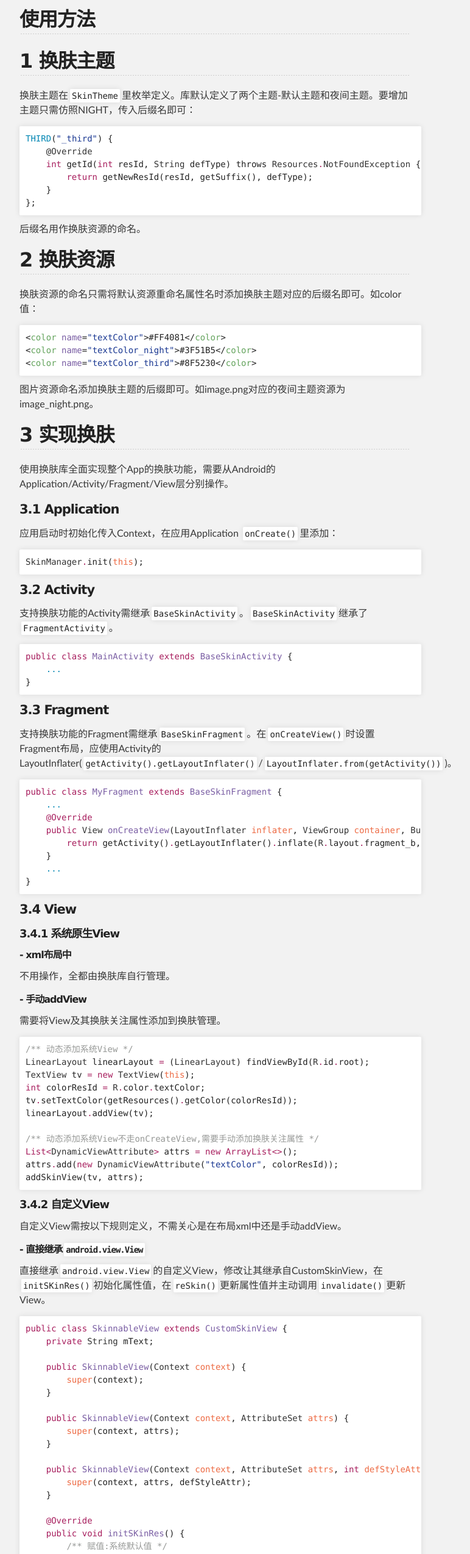
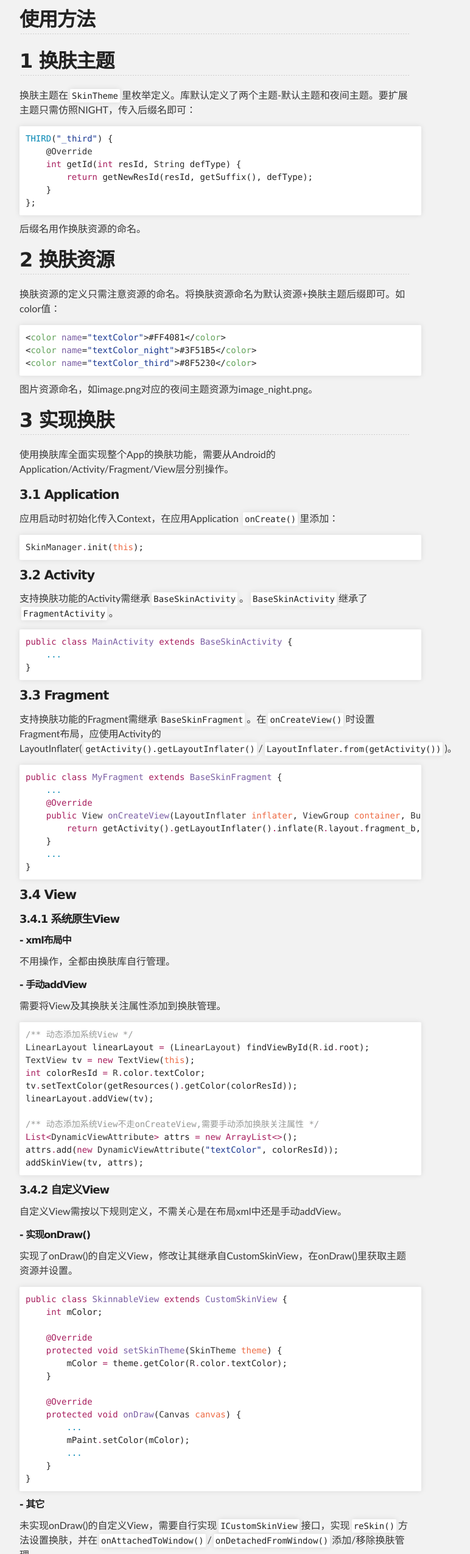
Before and after one commit to fengshenzhu/Reskin1, a plain HTML site: page index.html in a window 1280 px wide. Shown: the part 252-2800 px from the top of the page at 61% size, without its empty margins (288-1060 px from the left). Drawn offline with Linux system fonts and the light colour scheme.

```diff
--- a/index.html
+++ b/index.html
@@ -37,11 +37,11 @@
 <h2>
 <a id="1-换肤主题" class="anchor" href="#1-%E6%8D%A2%E8%82%A4%E4%B8%BB%E9%A2%98" aria-hidden="true"><span aria-hidden="true" class="octicon octicon-link"></span></a>1 换肤主题</h2>
 
-<p>换肤主题在<code>SkinTheme</code>里枚举定义。库默认定义了两个主题-默认主题和夜间主题。要增加主题只需仿照NIGHT，传入后缀名即可：</p>
+<p>换肤主题在<code>SkinTheme</code>里枚举定义。库默认定义了两个主题-默认主题和夜间主题。要扩展主题只需仿照NIGHT，传入后缀名即可：</p>
 
 <div class="highlight highlight-source-java"><pre><span class="pl-c1">THIRD</span>(<span class="pl-s"><span class="pl-pds">"</span>_third<span class="pl-pds">"</span></span>) {
     @<span class="pl-smi">Override</span>
-    <span class="pl-k">int</span> getId(<span class="pl-k">int</span> resId, <span class="pl-smi">String</span> defType) throws <span class="pl-smi">Resources</span><span class="pl-k">.</span><span class="pl-smi">NotFoundException</span> {
+    <span class="pl-k">int</span> getId(<span class="pl-k">int</span> resId, <span class="pl-smi">String</span> defType) {
         <span class="pl-k">return</span> getNewResId(resId, getSuffix(), defType);
     }
 };</pre></div>
@@ -51,13 +51,13 @@
 <h2>
 <a id="2-换肤资源" class="anchor" href="#2-%E6%8D%A2%E8%82%A4%E8%B5%84%E6%BA%90" aria-hidden="true"><span aria-hidden="true" class="octicon octicon-link"></span></a>2 换肤资源</h2>
 
-<p>换肤资源的命名只需将默认资源重命名属性名时添加换肤主题对应的后缀名即可。如color值：</p>
+<p>换肤资源的定义只需注意资源的命名。将换肤资源命名为默认资源+换肤主题后缀即可。如color值：</p>
 
 <div class="highlight highlight-text-xml"><pre>&lt;<span class="pl-ent">color</span> <span class="pl-e">name</span>=<span class="pl-s"><span class="pl-pds">"</span>textColor<span class="pl-pds">"</span></span>&gt;#FF4081&lt;/<span class="pl-ent">color</span>&gt;
 &lt;<span class="pl-ent">color</span> <span class="pl-e">name</span>=<span class="pl-s"><span class="pl-pds">"</span>textColor_night<span class="pl-pds">"</span></span>&gt;#3F51B5&lt;/<span class="pl-ent">color</span>&gt;
 &lt;<span class="pl-ent">color</span> <span class="pl-e">name</span>=<span class="pl-s"><span class="pl-pds">"</span>textColor_third<span class="pl-pds">"</span></span>&gt;#8F5230&lt;/<span class="pl-ent">color</span>&gt;</pre></div>
 
-<p>图片资源命名添加换肤主题的后缀即可。如image.png对应的夜间主题资源为image_night.png。</p>
+<p>图片资源命名，如image.png对应的夜间主题资源为image_night.png。</p>
 
 <h2>
 <a id="3-实现换肤" class="anchor" href="#3-%E5%AE%9E%E7%8E%B0%E6%8D%A2%E8%82%A4" aria-hidden="true"><span aria-hidden="true" class="octicon octicon-link"></span></a>3 实现换肤</h2>
@@ -128,113 +128,56 @@
 <p>自定义View需按以下规则定义，不需关心是在布局xml中还是手动addView。</p>
 
 <h6>
-<a id="--直接继承androidviewview" class="anchor" href="#--%E7%9B%B4%E6%8E%A5%E7%BB%A7%E6%89%BFandroidviewview" aria-hidden="true"><span aria-hidden="true" class="octicon octicon-link"></span></a>- 直接继承<code>android.view.View</code>
-</h6>
+<a id="--实现ondraw" class="anchor" href="#--%E5%AE%9E%E7%8E%B0ondraw" aria-hidden="true"><span aria-hidden="true" class="octicon octicon-link"></span></a>- 实现onDraw()</h6>
 
-<p>直接继承<code>android.view.View</code>的自定义View，修改让其继承自CustomSkinView，在<code>initSKinRes()</code>初始化属性值，在<code>reSkin()</code>更新属性值并主动调用<code>invalidate()</code>更新View。</p>
+<p>实现了onDraw()的自定义View，修改让其继承自CustomSkinView，在onDraw()里获取主题资源并设置。</p>
 
 <div class="highlight highlight-source-java"><pre><span class="pl-k">public</span> <span class="pl-k">class</span> <span class="pl-en">SkinnableView</span> <span class="pl-k">extends</span> <span class="pl-e">CustomSkinView</span> {
-    <span class="pl-k">private</span> <span class="pl-smi">String</span> mText;
-
-    <span class="pl-k">public</span> <span class="pl-en">SkinnableView</span>(<span class="pl-smi">Context</span> <span class="pl-v">context</span>) {
-        <span class="pl-v">super</span>(context);
-    }
-
-    <span class="pl-k">public</span> <span class="pl-en">SkinnableView</span>(<span class="pl-smi">Context</span> <span class="pl-v">context</span>, <span class="pl-smi">AttributeSet</span> <span class="pl-v">attrs</span>) {
-        <span class="pl-v">super</span>(context, attrs);
-    }
-
-    <span class="pl-k">public</span> <span class="pl-en">SkinnableView</span>(<span class="pl-smi">Context</span> <span class="pl-v">context</span>, <span class="pl-smi">AttributeSet</span> <span class="pl-v">attrs</span>, <span class="pl-k">int</span> <span class="pl-v">defStyleAttr</span>) {
-        <span class="pl-v">super</span>(context, attrs, defStyleAttr);
-    }
+    <span class="pl-k">int</span> mColor;
 
     <span class="pl-k">@Override</span>
-    <span class="pl-k">public</span> <span class="pl-k">void</span> <span class="pl-en">initSKinRes</span>() {
-        <span class="pl-c">/** 赋值:系统默认值 */</span>
-        mText <span class="pl-k">=</span> getResources()<span class="pl-k">.</span>getString(<span class="pl-smi">R</span><span class="pl-k">.</span>string<span class="pl-k">.</span>demo_text);
-
-        <span class="pl-c">/** 若当前主题不是默认主题,需要更改属性值 */</span>
-        <span class="pl-k">if</span> (<span class="pl-smi">SkinManager</span><span class="pl-k">.</span>getTheme() <span class="pl-k">!=</span> <span class="pl-smi">SkinTheme</span><span class="pl-c1"><span class="pl-k">.</span>DEFAULT</span>) {
-            <span class="pl-k">try</span> {
-                mText <span class="pl-k">=</span> getResources()<span class="pl-k">.</span>getString(<span class="pl-smi">SkinManager</span><span class="pl-k">.</span>getTheme()<span class="pl-k">.</span>getId(<span class="pl-smi">R</span><span class="pl-k">.</span>string<span class="pl-k">.</span>demo_text));
-            } <span class="pl-k">catch</span> (<span class="pl-smi">Resources</span><span class="pl-k">.</span><span class="pl-smi">NotFoundException</span> e) {
-            }
-        }
+    <span class="pl-k">protected</span> <span class="pl-k">void</span> <span class="pl-en">setSkinTheme</span>(<span class="pl-smi">SkinTheme</span> <span class="pl-v">theme</span>) {
+        mColor <span class="pl-k">=</span> theme<span class="pl-k">.</span>getColor(<span class="pl-smi">R</span><span class="pl-k">.</span>color<span class="pl-k">.</span>textColor);
     }
 
     <span class="pl-k">@Override</span>
     <span class="pl-k">protected</span> <span class="pl-k">void</span> <span class="pl-en">onDraw</span>(<span class="pl-smi">Canvas</span> <span class="pl-v">canvas</span>) {
-        <span class="pl-v">super</span><span class="pl-k">.</span>onDraw(canvas);
-        canvas<span class="pl-k">.</span>drawText(mText, <span class="pl-c1">...</span>);
-    }
-
-    <span class="pl-k">@Override</span>
-    <span class="pl-k">public</span> <span class="pl-k">void</span> <span class="pl-en">reSkin</span>(<span class="pl-smi">SkinTheme</span> <span class="pl-v">theme</span>) {
-        <span class="pl-c">/** 必须try catch资源找不到时的异常，异常可不处理 */</span>
-        <span class="pl-k">try</span> {
-            mText <span class="pl-k">=</span> getResources()<span class="pl-k">.</span>getString(theme<span class="pl-k">.</span>getId(<span class="pl-smi">R</span><span class="pl-k">.</span>string<span class="pl-k">.</span>demo_text));
-        } <span class="pl-k">catch</span> (<span class="pl-smi">Resources</span><span class="pl-k">.</span><span class="pl-smi">NotFoundException</span> e) {
-        }
-
-        <span class="pl-c">/** 更改属性值后刷新View */</span>
-        invalidate();
+        <span class="pl-c1">...</span>
+        mPaint<span class="pl-k">.</span>setColor(mColor);
+        <span class="pl-c1">...</span>
     }
 }</pre></div>
 
 <h6>
-<a id="--非直接继承androidviewview" class="anchor" href="#--%E9%9D%9E%E7%9B%B4%E6%8E%A5%E7%BB%A7%E6%89%BFandroidviewview" aria-hidden="true"><span aria-hidden="true" class="octicon octicon-link"></span></a>- 非直接继承<code>android.view.View</code>
-</h6>
+<a id="--其它" class="anchor" href="#--%E5%85%B6%E5%AE%83" aria-hidden="true"><span aria-hidden="true" class="octicon octicon-link"></span></a>- 其它</h6>
 
-<p>继承其它View的自定义View，需要自行实现<code>ICustomSkinView</code>接口，实现<code>initSKinRes()</code>和<code>reSkin()</code>方法。在<code>onAttachedToWindow()</code>/<code>onDetachedFromWindow()</code>添加/移除换肤管理。</p>
+<p>未实现onDraw()的自定义View，需要自行实现<code>ICustomSkinView</code>接口，实现<code>reSkin()</code>方法设置换肤，并在<code>onAttachedToWindow()</code>/<code>onDetachedFromWindow()</code>添加/移除换肤管理。</p>
 
 <div class="highlight highlight-source-java"><pre><span class="pl-k">public</span> <span class="pl-k">class</span> <span class="pl-en">CustomLinearLayout</span> <span class="pl-k">extends</span> <span class="pl-e">LinearLayout</span> <span class="pl-k">implements</span> <span class="pl-e">ICustomSkinView</span> {
-    <span class="pl-k">private</span> <span class="pl-k">int</span> mColor;
-
-    <span class="pl-k">public</span> <span class="pl-en">CustomLinearLayout</span>(<span class="pl-smi">Context</span> <span class="pl-v">context</span>) {
-        <span class="pl-v">super</span>(context);
-        initSKinRes();
-    }
-
-    <span class="pl-k">public</span> <span class="pl-en">CustomLinearLayout</span>(<span class="pl-smi">Context</span> <span class="pl-v">context</span>, <span class="pl-smi">AttributeSet</span> <span class="pl-v">attrs</span>) {
-        <span class="pl-v">super</span>(context, attrs);
-        initSKinRes();
-    }
-
-    <span class="pl-k">public</span> <span class="pl-en">CustomLinearLayout</span>(<span class="pl-smi">Context</span> <span class="pl-v">context</span>, <span class="pl-smi">AttributeSet</span> <span class="pl-v">attrs</span>, <span class="pl-k">int</span> <span class="pl-v">defStyleAttr</span>) {
-        <span class="pl-v">super</span>(context, attrs, defStyleAttr);
-        initSKinRes();
-    }
-
-    <span class="pl-k">@Override</span>
-    <span class="pl-k">public</span> <span class="pl-k">void</span> <span class="pl-en">initSKinRes</span>() {
-        mColor <span class="pl-k">=</span> getResources()<span class="pl-k">.</span>getColor(<span class="pl-smi">R</span><span class="pl-k">.</span>color<span class="pl-k">.</span>textColor);
-        <span class="pl-k">if</span> (<span class="pl-smi">SkinManager</span><span class="pl-k">.</span>getTheme() <span class="pl-k">!=</span> <span class="pl-smi">SkinTheme</span><span class="pl-c1"><span class="pl-k">.</span>DEFAULT</span>) {
-            <span class="pl-k">try</span> {
-                mColor <span class="pl-k">=</span> <span class="pl-smi">SkinManager</span><span class="pl-k">.</span>getTheme()<span class="pl-k">.</span>getColor(<span class="pl-smi">R</span><span class="pl-k">.</span>color<span class="pl-k">.</span>textColor);
-            } <span class="pl-k">catch</span> (<span class="pl-smi">Resources</span><span class="pl-k">.</span><span class="pl-smi">NotFoundException</span> e) {
-            }
-        }
-        setBackgroundColor(mColor);
-    }
+    <span class="pl-k">int</span> mColor;
+    <span class="pl-c1">...</span>
 
     <span class="pl-k">@Override</span>
     <span class="pl-k">public</span> <span class="pl-k">void</span> <span class="pl-en">reSkin</span>(<span class="pl-smi">SkinTheme</span> <span class="pl-v">theme</span>) {
-        <span class="pl-k">try</span> {
-            mColor <span class="pl-k">=</span> theme<span class="pl-k">.</span>getColor(<span class="pl-smi">R</span><span class="pl-k">.</span>color<span class="pl-k">.</span>textColor);
-        } <span class="pl-k">catch</span> (<span class="pl-smi">Resources</span><span class="pl-k">.</span><span class="pl-smi">NotFoundException</span> e) {
-        }
+        <span class="pl-c">// 获取主题资源</span>
+        mColor <span class="pl-k">=</span> theme<span class="pl-k">.</span>getColor(<span class="pl-smi">R</span><span class="pl-k">.</span>color<span class="pl-k">.</span>textColor);
+        <span class="pl-c">// 设置主题资源</span>
         setBackgroundColor(mColor);
     }
 
     <span class="pl-k">@Override</span>
     <span class="pl-k">protected</span> <span class="pl-k">void</span> <span class="pl-en">onAttachedToWindow</span>() {
         <span class="pl-v">super</span><span class="pl-k">.</span>onAttachedToWindow();
+        <span class="pl-c">// 添加到换肤管理</span>
         ((<span class="pl-smi">BaseSkinActivity</span>) getContext())<span class="pl-k">.</span>addCustomView(<span class="pl-v">this</span>);
+        <span class="pl-c">// 初始化主题</span>
+        reSkin(<span class="pl-smi">SkinManager</span><span class="pl-k">.</span>getTheme());
     }
 
     <span class="pl-k">@Override</span>
     <span class="pl-k">protected</span> <span class="pl-k">void</span> <span class="pl-en">onDetachedFromWindow</span>() {
         <span class="pl-v">super</span><span class="pl-k">.</span>onDetachedFromWindow();
+        <span class="pl-c">// 移除换肤管理</span>
         ((<span class="pl-smi">BaseSkinActivity</span>) getContext())<span class="pl-k">.</span>removeCustomView(<span class="pl-v">this</span>);
     }
 }</pre></div>
@@ -244,7 +187,7 @@
 
 <p>触发换肤的Activity主动设置全局的换肤主题，并通过调用<code>reSkin()</code>主动触发本Activity的换肤。其它Activity的换肤会在<code>onResume()</code>自行完成，不需主动触发。</p>
 
-<div class="highlight highlight-source-java"><pre><span class="pl-k">public</span> <span class="pl-k">void</span> changeSkin(<span class="pl-smi">SkinTheme</span> targetTheme) {
+<div class="highlight highlight-source-java"><pre><span class="pl-k">void</span> changeSkin(<span class="pl-smi">SkinTheme</span> targetTheme) {
     <span class="pl-smi">SkinManager</span><span class="pl-k">.</span>reSkin(targetTheme);
     reSkin(targetTheme);
 }</pre></div>
```
Also changed, not shown: params.json (+1 -1 lines).
